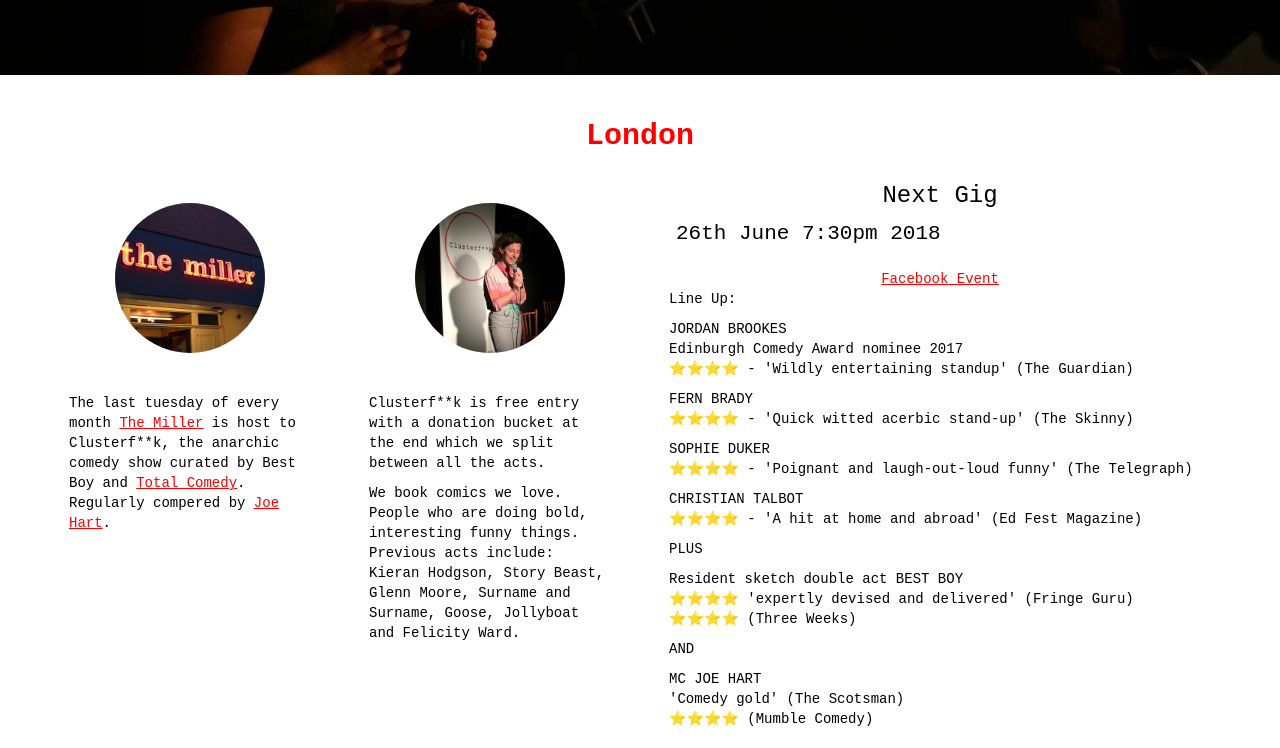
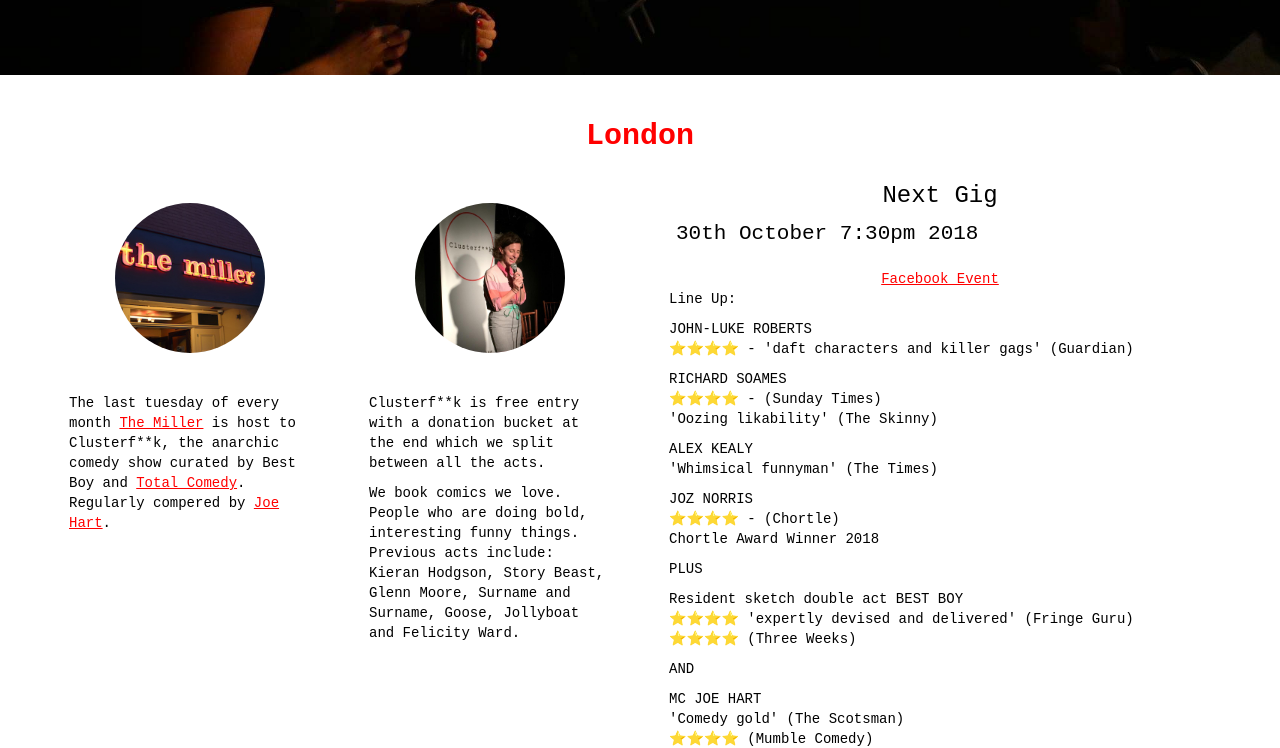
Before and after one commit to JoeHaHart/clusterfuck-website, a plain HTML site: page index.html in a window 1280 px wide. Shown: the part 725-1473 px from the top of the page. Drawn offline with nearby package versions, Linux system fonts and the light colour scheme; some packages are replaced by stand-ins of ours; a script that the page names is missing; files whose address does not match are found by name.

Commit message:
Update index.html

```diff
--- a/index.html
+++ b/index.html
@@ -121,24 +121,25 @@
             </div>
             <div class="col-md-6">
                 <h3>Next Gig</h3>
-                <p class="lead">26th June 7:30pm 2018</p> <a href="https://www.facebook.com/events/2109296029352058/">Facebook Event</a>
+                <p class="lead">30th October 7:30pm 2018</p> <a href="https://www.facebook.com/events/1917240901716886/">Facebook Event</a>
                 <p>Line Up:</p>
 <p>
-JORDAN BROOKES</br>
-Edinburgh Comedy Award nominee 2017</br>
-⭐️⭐️⭐️⭐️ - 'Wildly entertaining standup' (The Guardian)</br>
+JOHN-LUKE ROBERTS</br>
+⭐️⭐️⭐️⭐️ - 'daft characters and killer gags' (Guardian)</br>
 </p>
 <p>
-FERN BRADY</br>
-⭐️⭐️⭐️⭐️ - 'Quick witted acerbic stand-up' (The Skinny)</br>
+RICHARD SOAMES</br>
+⭐️⭐️⭐️⭐️ - (Sunday Times)</br>
+'Oozing likability' (The Skinny)</br>
 </p>
 <p>
-SOPHIE DUKER</br>
-⭐️⭐️⭐️⭐️ - 'Poignant and laugh-out-loud funny' (The Telegraph)
+ALEX KEALY</br>
+'Whimsical funnyman' (The Times)
 </p>
 <p>
-CHRISTIAN TALBOT</br>
-⭐️⭐️⭐️⭐️ - 'A hit at home and abroad' (Ed Fest Magazine)
+JOZ NORRIS</br>
+⭐️⭐️⭐️⭐️ - (Chortle)</br>
+Chortle Award Winner 2018
 </p>
 <p>
 PLUS
```
